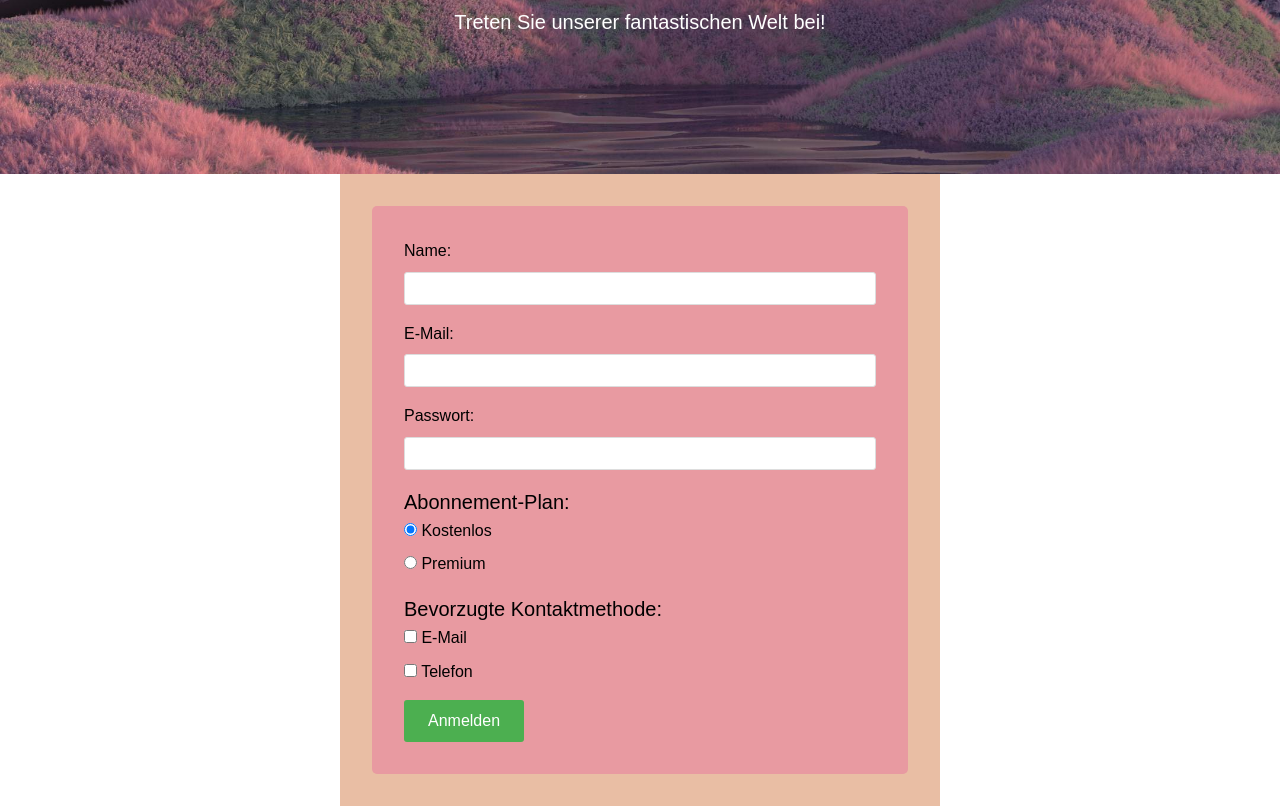
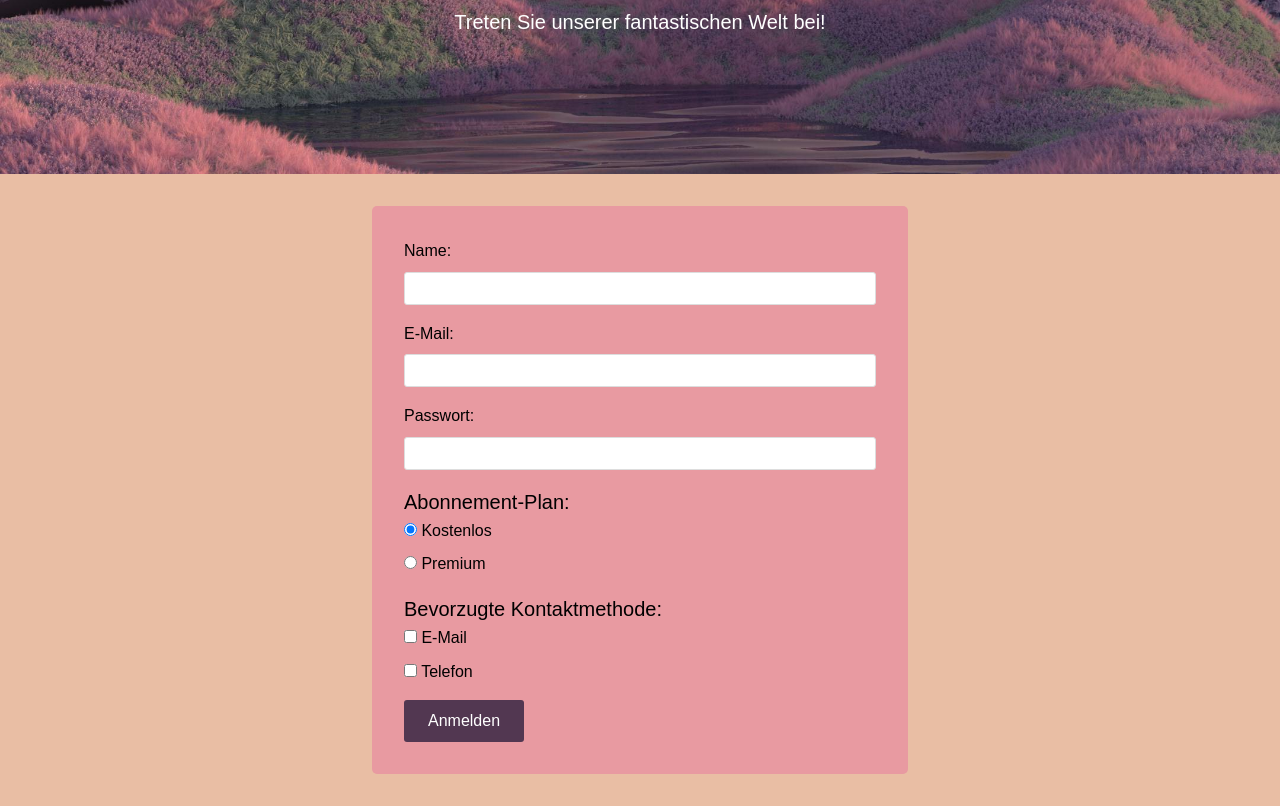
Before and after one commit to Lena3891/Business-Site, a plain HTML site: page index.html in a window 1280 px wide. Shown: the part 226-1032 px from the top of the page. Drawn offline with Linux system fonts and the light colour scheme; files whose address does not match are found by name.

Commit message:
changed body background color

```diff
--- a/style.css
+++ b/style.css
@@ -6,6 +6,7 @@
 body {
   font-family: Arial, sans-serif;
   line-height: 1.6;
+  background-color: #e9bea4;
 }
 header {
   background-image: url("/Users/magdalenazyglewicz/Documents/Technigo/Business-Site/assets/fantasy-welt.jpg");
@@ -59,7 +60,7 @@ input[type="password"] {
   margin-bottom: 1rem;
 }
 button {
-  background-color: #4caf50;
+  background-color: #523751;
   color: white;
   padding: 0.75rem 1.5rem;
   border: none;
```
